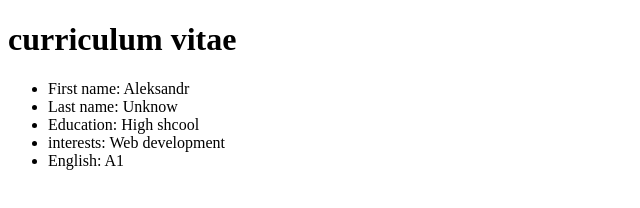
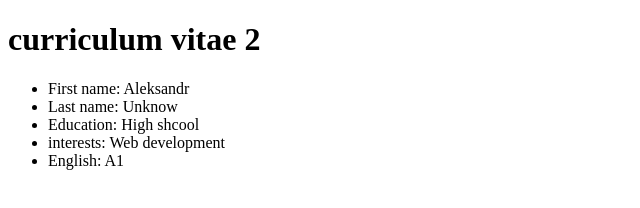
Before and after one commit to oszn75/rsschool-cv, a plain HTML site: page index.html in a window 1280 px wide. Shown: the full height of the page, 0-640 px from the left. Drawn offline with Linux system fonts and the light colour scheme.

Commit message:
feat: modified

```diff
--- a/index.html
+++ b/index.html
@@ -3,10 +3,10 @@
 <head>
   <meta charset="UTF-8">
   <meta name="viewport" content="width=device-width, initial-scale=1.0">
-  <title>сurriculum vitae</title>
+  <title>CV#2. HTML, CSS & Git Basics</title>
 </head>
 <body>
-  <h1>сurriculum vitae</h1>
+  <h1>сurriculum vitae 2</h1>
   <ul>
     <li>First name: Aleksandr</li>
     <li>Last name: Unknow</li>
```
